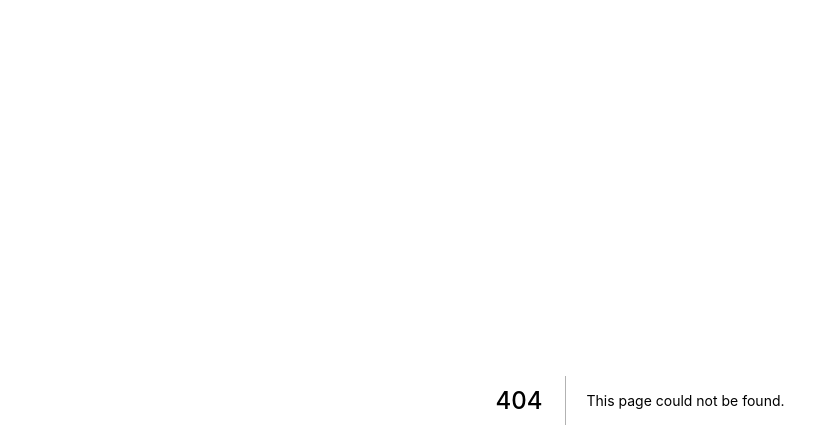
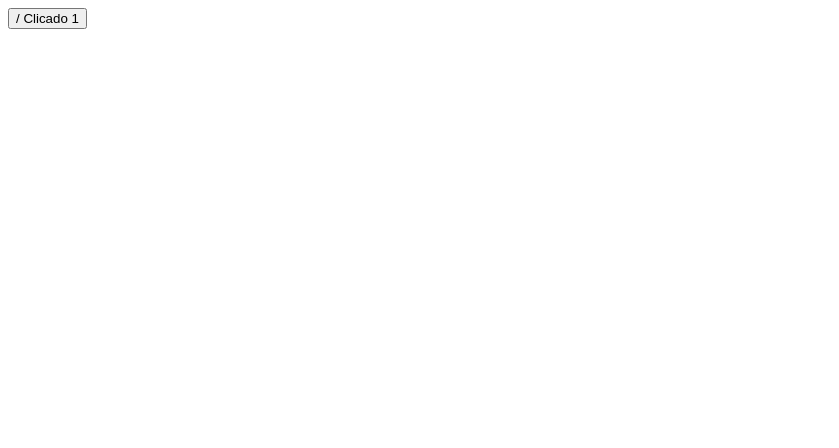
Before and after one commit to deibsoncogo/NLW5ReactJS, a Next.js app: page /Button in a window 1280 px wide. Before the commit this address had no page. Shown: the top 448 px of the page, without its empty margins (0-839 px from the left). Built offline with nearby package versions, Linux system fonts and the light colour scheme.

Commit message:
Aula 01 - Liftoff

```diff
--- /dev/null
+++ b/pages/Button.js
@@ -0,0 +1,18 @@
+import { useState } from "react";
+
+export default function Button(props) {
+  const [counter, setCounter] = useState(1);
+
+  function Increment() {
+    setCounter(counter + 1);
+  }
+
+  return(
+    <>
+      {/* title é uma propriedade que criamos */}
+      {/* children é oque está entro as tags */}
+      <button onClick={Increment} >{props.title} {props.children} / Clicado {counter}</button>
+      <br/> <br/>
+    </>
+  )
+}
--- a/pages/index.js
+++ b/pages/index.js
@@ -4,6 +4,9 @@ export default function Home() {
   return (
     <>
       <h1>Hello Word</h1>
+      <Button title="Primeiro">Button</Button>
+      <Button title="Segundo">Button</Button>
+      <Button title="Terceiro">Button</Button>
     </>
   )
 }
```
Also changed, not shown: 2 other files (tests, documents, lock files or other folders).
